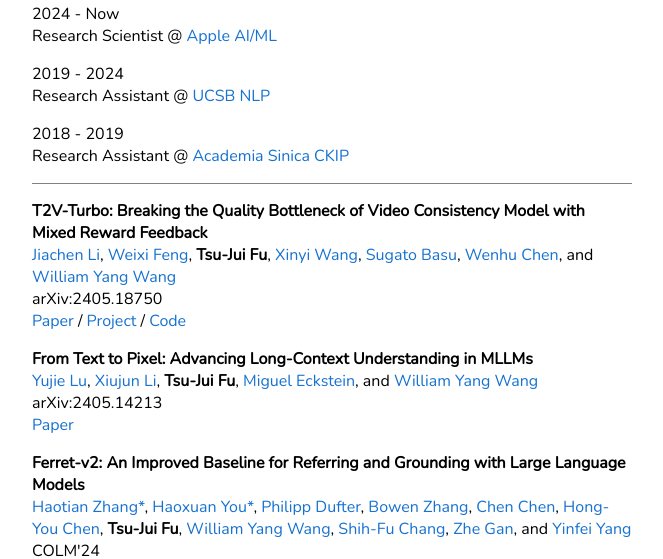
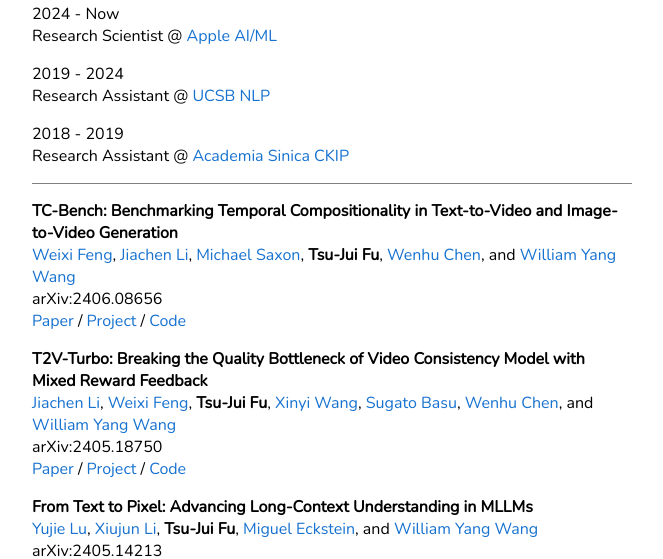
Before and after one commit to tsujuifu/tsujuifu.github.io, a plain HTML site: page index.html in a window 1280 px wide. Shown: the part 228-787 px from the top of the page, without its empty margins (308-971 px from the left). Drawn offline with nearby package versions, Linux system fonts and the light colour scheme; files whose address does not match are found by name.

Commit message:
Update index.html

```diff
--- a/index.html
+++ b/index.html
@@ -61,6 +61,12 @@
             Research Assistant @ <a href="https://ckip.iis.sinica.edu.tw" target="_blank">Academia Sinica CKIP</a>
         </p>
         <hr />
+        <p>
+            <b>TC-Bench: Benchmarking Temporal Compositionality in Text-to-Video and Image-to-Video Generation</b> <br />
+            <a href="https://scholar.google.com/citations?user=ihuH8uMAAAAJ" target="_blank">Weixi Feng</a>, <a href="https://scholar.google.com/citations?user=xD-wj_0AAAAJ" target="_blank">Jiachen Li</a>, <a href="https://scholar.google.com/citations?user=pAlwjdgAAAAJ" target="_blank">Michael Saxon</a>, <b>Tsu-Jui Fu</b>, <a href="https://scholar.google.com/citations?user=U8ShbhUAAAAJ" target="_blank">Wenhu Chen</a>, and <a href="https://scholar.google.com/citations?user=gf8Ms_8AAAAJ" target="_blank">William Yang Wang</a> <br />
+            arXiv:2406.08656 <br />
+            <a href="./pubs/arxiv24_tc-bench.pdf" target="_blank">Paper</a> / <a href="https://weixi-feng.github.io/tc-bench" target="_blank">Project</a> / <a href="https://github.com/weixi-feng/tc-bench" target="_blank">Code</a>
+        </p>
         <p>
             <b>T2V-Turbo: Breaking the Quality Bottleneck of Video Consistency Model with Mixed Reward Feedback</b> <br />
             <a href="https://scholar.google.com/citations?user=xD-wj_0AAAAJ" target="_blank">Jiachen Li</a>, <a href="https://scholar.google.com/citations?user=ihuH8uMAAAAJ" target="_blank">Weixi Feng</a>, <b>Tsu-Jui Fu</b>, <a href="https://scholar.google.com/citations?user=3vvbplcAAAAJ" target="_blank">Xinyi Wang</a>, <a href="https://scholar.google.com/citations?user=0kV69XQAAAAJ" target="_blank">Sugato Basu</a>, <a href="https://scholar.google.com/citations?user=U8ShbhUAAAAJ" target="_blank">Wenhu Chen</a>, and <a href="https://scholar.google.com/citations?user=gf8Ms_8AAAAJ" target="_blank">William Yang Wang</a> <br />
```
